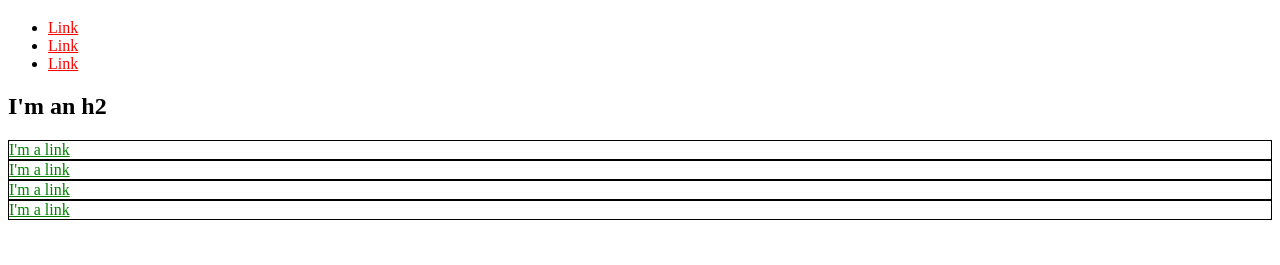
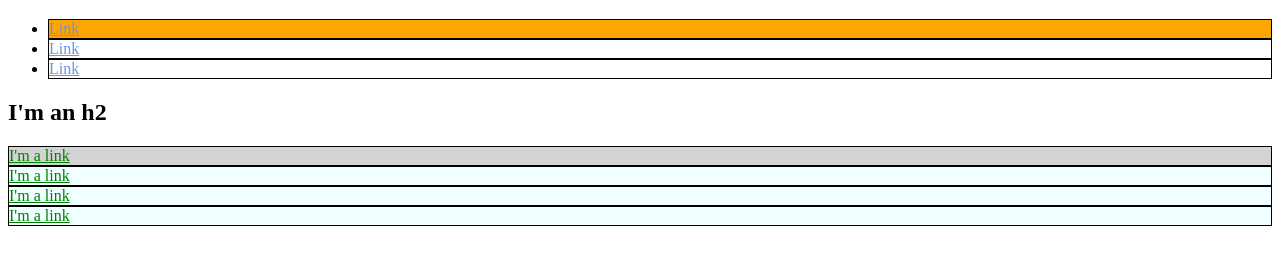
Before and after one commit to thapayuvraj/thapayuvraj.github.io, a plain HTML site: page index.html in a window 1280 px wide. Shown: the part 61-326 px from the top of the page. Drawn offline with Linux system fonts and the light colour scheme.

Commit message:
Add internal style sheet, classes and id

```diff
--- a/index.html
+++ b/index.html
@@ -3,32 +3,59 @@
 <head>
 	<meta charset="utf-8">
 	<title>Test Page: Don't Panic</title>
+	<style type="text/css">
+		a {
+			color:  red;
+		}
+		li {
+			border: 1px solid black;
+		}
+		li a {
+			color:  cornflowerblue;
+
+		}
+		#exec-bio {
+			background-color:  lightgray;
+		}
+		.bio-box {
+			border: 1px solid black;
+		}
+		.bio-box a {
+			color:  green;
+		}
+		.featured {
+			background-color: azure;
+		}
+		#exec-item {
+			background-color: orange;
+		}
+	</style>
 </head>
 <body>
 	<h1>I'm an h1</h1>
     <ul>
-      <li>
-        <a href="https://example.com/" style="color: red;">Link</a>
+      <li id="exec-item">
+        <a href="https://example.com/">Link</a>
       </li>
       <li>
-        <a href="https://example.com/" style="color: red;">Link</a>
+        <a href="https://example.com/">Link</a>
       </li>
       <li>
-        <a href="https://example.com/" style="color: red;">Link</a>
+        <a href="https://example.com/">Link</a>
       </li>
     </ul>
     <h2>I'm an h2</h2>
-    <div style="border: 1px solid black;">
-      <a href="https://example.com/" style="color: green;">I'm a link</a>
+    <div id="exec-bio" class="bio-box featured">
+      <a href="https://example.com/">I'm a link</a>
     </div>
-    <div style="border: 1px solid black;">
-      <a href="https://example.com/" style="color: green;">I'm a link</a>
+    <div class="bio-box featured">
+      <a href="https://example.com/">I'm a link</a>
     </div>
-    <div style="border: 1px solid black;">
-      <a href="https://example.com/" style="color: green;">I'm a link</a>
+    <div class="bio-box featured">
+      <a href="https://example.com/">I'm a link</a>
     </div>
-    <div style="border: 1px solid black;">
-      <a href="https://example.com/" style="color: green;">I'm a link</a>
+    <div class="bio-box featured">
+      <a href="https://example.com/">I'm a link</a>
     </div>
 </body>
 </html>
```
